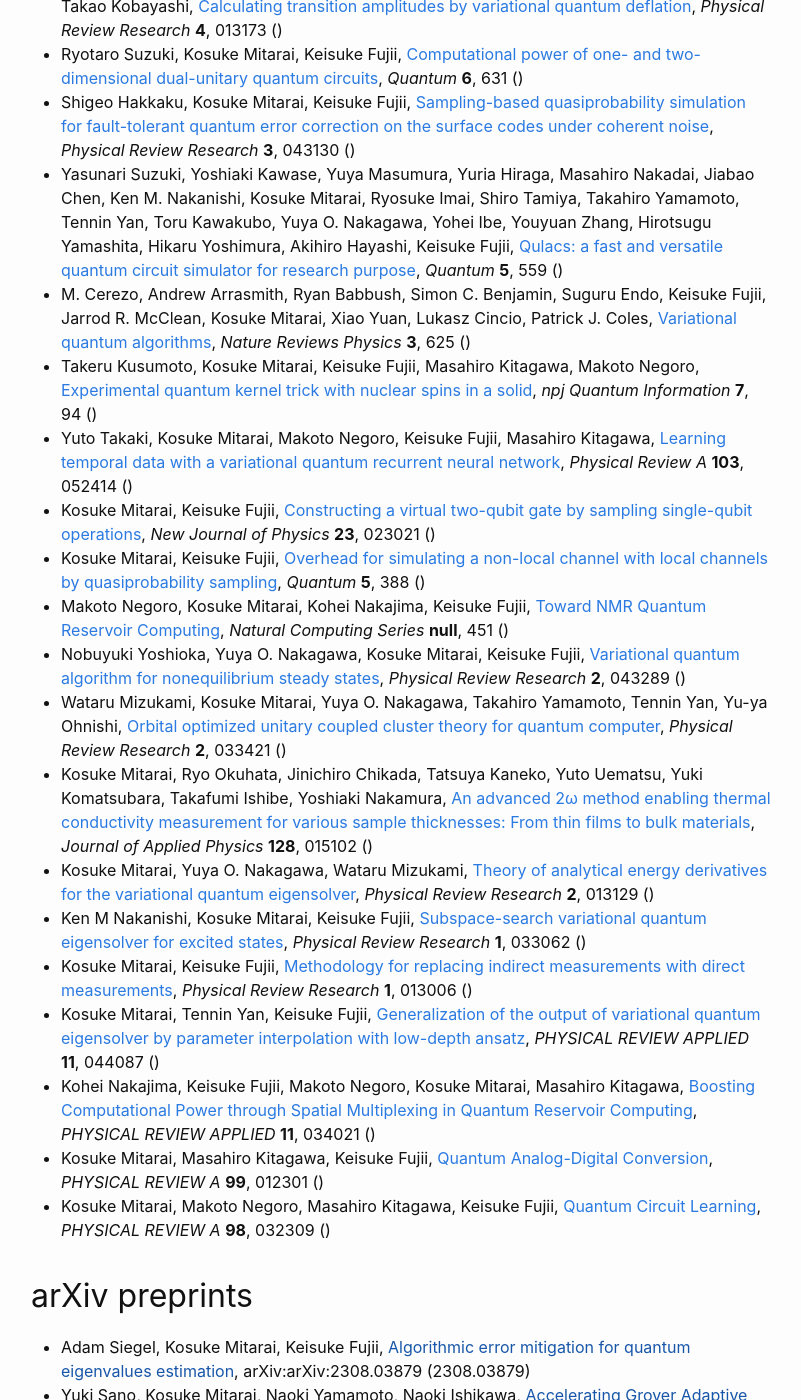
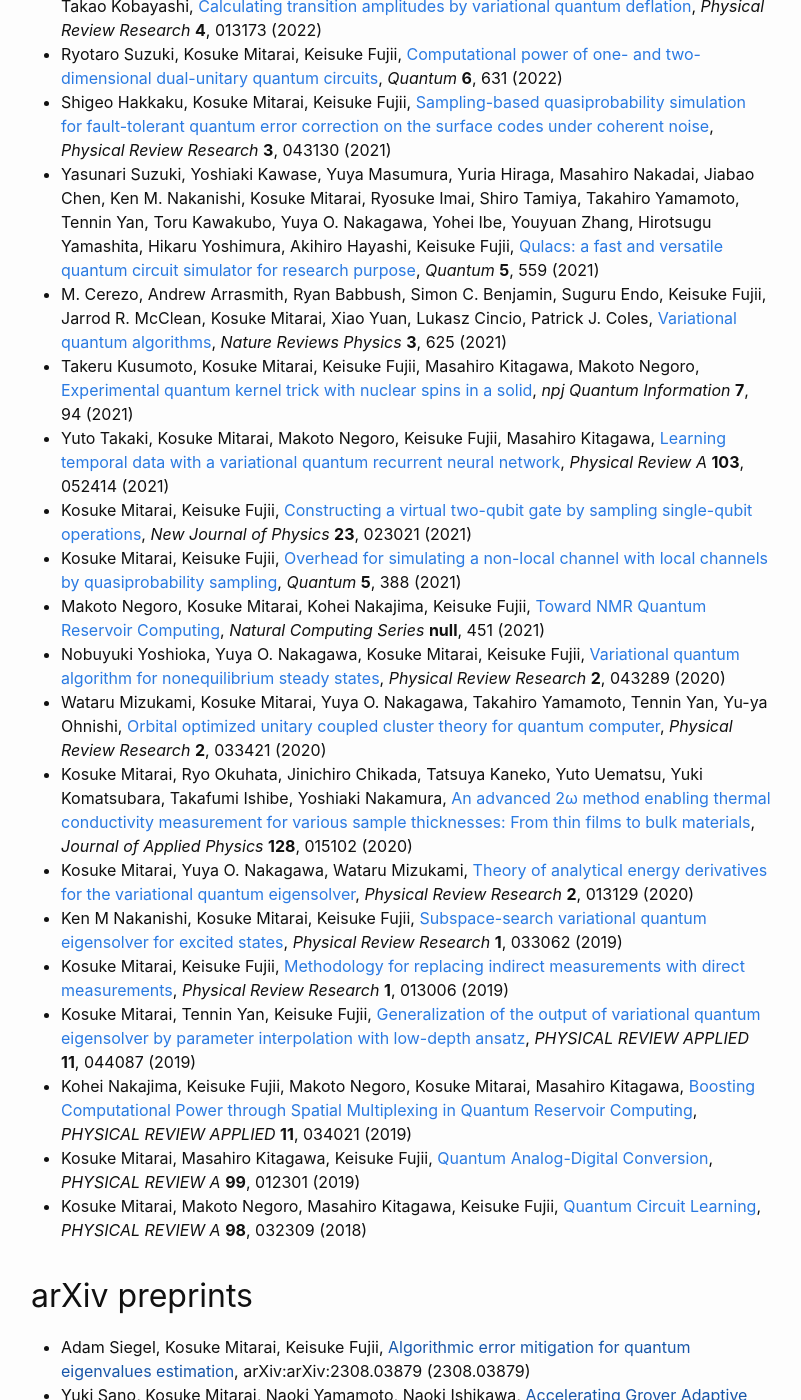
Before and after one commit to kosukemtr/kosukemtr.github.io, a Jekyll site: the page built from publications.md, in a window 1280 px wide and 1400 px high, scrolled down 872 px. Shown: the whole window, without its empty margins (239-1040 px from the left). Built offline with Jekyll 4.4.1, drawn with Linux system fonts in a browser that asks for light colours; some of the changed text lies outside the part shown.

Commit message:
Update publications

```diff
--- a/publications.md
+++ b/publications.md
@@ -3,37 +3,37 @@ layout: page
 title: Publications
 ---
 
-- Kosuke Mitarai, Kiichiro Toyoizumi, Wataru Mizukami, [Perturbation theory with quantum signal processing](https://doi.org/10.22331/q-2023-05-12-1000), *Quantum* **7**, 1000 ()
-- Kentaro Heya, Ken M. Nakanishi, Kosuke Mitarai, Zhiguang Yan, Kun Zuo, Yasunari Suzuki, Takanori Sugiyama, Shuhei Tamate, Yutaka Tabuchi, Keisuke Fujii, Yasunobu Nakamura, [Subspace variational quantum simulator](https://doi.org/10.1103/physrevresearch.5.023078), *Physical Review Research* **5**, 023078 ()
-- Kenji Kubo, Koichi Miyamoto, Kosuke Mitarai, Keisuke Fujii, [Pricing Multi-asset Derivatives by Variational Quantum Algorithms](https://doi.org/10.1109/tqe.2023.3269525), *IEEE Transactions on Quantum Engineering* **4**, 1 ()
-- Yoshiaki Kawase, Kosuke Mitarai, Keisuke Fujii, [Parametric t-stochastic neighbor embedding with quantum neural network](https://doi.org/10.1103/physrevresearch.4.043199), *Physical Review Research* **4**, 043199 ()
-- Luca Erhart, Kosuke Mitarai, Wataru Mizukami, Keisuke Fujii, [Constructing Local Bases for a Deep Variational Quantum Eigensolver for Molecular Systems](https://doi.org/10.1103/physrevapplied.18.064051), *Physical Review Applied* **18**, 064051 ()
-- Shigeo Hakkaku, Yuichiro Tashima, Kosuke Mitarai, Wataru Mizukami, Keisuke Fujii, [Quantifying fermionic nonlinearity of quantum circuits](https://doi.org/10.1103/PhysRevResearch.4.043100), *Physical Review Research* **4**, 043100 ()
-- Kaoru Mizuta, Yuya O. Nakagawa, Kosuke Mitarai, Keisuke Fujii, [Local Variational Quantum Compilation of Large-Scale Hamiltonian Dynamics](https://doi.org/10.1103/prxquantum.3.040302), *PRX Quantum* **3**, 040302 ()
-- Masaya Kohda, Ryosuke Imai, Keita Kanno, Kosuke Mitarai, Wataru Mizukami, Yuya O. Nakagawa, [Quantum expectation-value estimation by computational basis sampling](https://doi.org/10.1103/physrevresearch.4.033173), *Physical Review Research* **4**, 033173 ()
-- Kosuke Mitarai, Yasunari Suzuki, Wataru Mizukami, Yuya O. Nakagawa, Keisuke Fujii, [Quadratic Clifford expansion for efficient benchmarking and initialization of variational quantum algorithms](https://doi.org/10.1103/physrevresearch.4.033012), *Physical Review Research* **4**, 033012 ()
-- Fumiyoshi Kobayashi, Kosuke Mitarai, Keisuke Fujii, [Parent Hamiltonian as a benchmark problem for variational quantum eigensolvers](https://doi.org/10.1103/PhysRevA.105.052415), *Physical Review A* **105**, 052415 ()
-- Keisuke Fujii, Kaoru Mizuta, Hiroshi Ueda, Kosuke Mitarai, Wataru Mizukami, Yuya O. Nakagawa, [Deep Variational Quantum Eigensolver: a divide-and-conquer method for solving a larger problem with smaller size quantum computers](https://doi.org/10.1103/PRXQuantum.3.010346), *PRXQuantum* **3**, 010346 ()
-- Yohei Ibe, Yuya O. Nakagawa, Nathan Earnest, Takahiro Yamamoto, Kosuke Mitarai, Qi Gao, Takao Kobayashi, [Calculating transition amplitudes by variational quantum deflation](https://doi.org/10.1103/physrevresearch.4.013173), *Physical Review Research* **4**, 013173 ()
-- Ryotaro Suzuki, Kosuke Mitarai, Keisuke Fujii, [Computational power of one- and two-dimensional dual-unitary quantum circuits](https://doi.org/10.22331/q-2022-01-24-631), *Quantum* **6**, 631 ()
-- Shigeo Hakkaku, Kosuke Mitarai, Keisuke Fujii, [Sampling-based quasiprobability simulation for fault-tolerant quantum error correction on the surface codes under coherent noise](https://doi.org/10.1103/physrevresearch.3.043130), *Physical Review Research* **3**, 043130 ()
-- Yasunari Suzuki, Yoshiaki Kawase, Yuya Masumura, Yuria Hiraga, Masahiro Nakadai, Jiabao Chen, Ken M. Nakanishi, Kosuke Mitarai, Ryosuke Imai, Shiro Tamiya, Takahiro Yamamoto, Tennin Yan, Toru Kawakubo, Yuya O. Nakagawa, Yohei Ibe, Youyuan Zhang, Hirotsugu Yamashita, Hikaru Yoshimura, Akihiro Hayashi, Keisuke Fujii, [Qulacs: a fast and versatile quantum circuit simulator for research purpose](https://doi.org/10.22331/q-2021-10-06-559), *Quantum* **5**, 559 ()
-- M. Cerezo, Andrew Arrasmith, Ryan Babbush, Simon C. Benjamin, Suguru Endo, Keisuke Fujii, Jarrod R. McClean, Kosuke Mitarai, Xiao Yuan, Lukasz Cincio, Patrick J. Coles, [Variational quantum algorithms](https://doi.org/10.1038/s42254-021-00348-9), *Nature Reviews Physics* **3**, 625 ()
-- Takeru Kusumoto, Kosuke Mitarai, Keisuke Fujii, Masahiro Kitagawa, Makoto Negoro, [Experimental quantum kernel trick with nuclear spins in a solid](https://doi.org/10.1038/s41534-021-00423-0), *npj Quantum Information* **7**, 94 ()
-- Yuto Takaki, Kosuke Mitarai, Makoto Negoro, Keisuke Fujii, Masahiro Kitagawa, [Learning temporal data with a variational quantum recurrent neural network](https://doi.org/10.1103/physreva.103.052414), *Physical Review A* **103**, 052414 ()
-- Kosuke Mitarai, Keisuke Fujii, [Constructing a virtual two-qubit gate by sampling single-qubit operations](https://doi.org/10.1088/1367-2630/abd7bc), *New Journal of Physics* **23**, 023021 ()
-- Kosuke Mitarai, Keisuke Fujii, [Overhead for simulating a non-local channel with local channels by quasiprobability sampling](https://doi.org/10.22331/q-2021-01-28-388), *Quantum* **5**, 388 ()
-- Makoto Negoro, Kosuke Mitarai, Kohei Nakajima, Keisuke Fujii, [Toward NMR Quantum Reservoir Computing](https://doi.org/10.1007/978-981-13-1687-6_19), *Natural Computing Series* **null**, 451 ()
-- Nobuyuki Yoshioka, Yuya O. Nakagawa, Kosuke Mitarai, Keisuke Fujii, [Variational quantum algorithm for nonequilibrium steady states](https://doi.org/10.1103/physrevresearch.2.043289), *Physical Review Research* **2**, 043289 ()
-- Wataru Mizukami, Kosuke Mitarai, Yuya O. Nakagawa, Takahiro Yamamoto, Tennin Yan, Yu-ya Ohnishi, [Orbital optimized unitary coupled cluster theory for quantum computer](https://doi.org/10.1103/physrevresearch.2.033421), *Physical Review Research* **2**, 033421 ()
-- Kosuke Mitarai, Ryo Okuhata, Jinichiro Chikada, Tatsuya Kaneko, Yuto Uematsu, Yuki Komatsubara, Takafumi Ishibe, Yoshiaki Nakamura, [An advanced 2ω method enabling thermal conductivity measurement for various sample thicknesses: From thin films to bulk materials](https://doi.org/10.1063/5.0007302), *Journal of Applied Physics* **128**, 015102 ()
-- Kosuke Mitarai, Yuya O. Nakagawa, Wataru Mizukami, [Theory of analytical energy derivatives for the variational quantum eigensolver](https://doi.org/10.1103/PhysRevResearch.2.013129), *Physical Review Research* **2**, 013129 ()
-- Ken M Nakanishi, Kosuke Mitarai, Keisuke Fujii, [Subspace-search variational quantum eigensolver for excited states](https://doi.org/10.1103/PhysRevResearch.1.033062), *Physical Review Research* **1**, 033062 ()
-- Kosuke Mitarai, Keisuke Fujii, [Methodology for replacing indirect measurements with direct measurements](https://doi.org/10.1103/PhysRevResearch.1.013006), *Physical Review Research* **1**, 013006 ()
-- Kosuke Mitarai, Tennin Yan, Keisuke Fujii, [Generalization of the output of variational quantum eigensolver by parameter interpolation with low-depth ansatz](https://doi.org/10.1103/PhysRevApplied.11.044087), *PHYSICAL REVIEW APPLIED* **11**, 044087 ()
-- Kohei Nakajima, Keisuke Fujii, Makoto Negoro, Kosuke Mitarai, Masahiro Kitagawa, [Boosting Computational Power through Spatial Multiplexing in Quantum Reservoir Computing](https://doi.org/10.1103/PhysRevApplied.11.034021), *PHYSICAL REVIEW APPLIED* **11**, 034021 ()
-- Kosuke Mitarai, Masahiro Kitagawa, Keisuke Fujii, [Quantum Analog-Digital Conversion](https://doi.org/10.1103/PhysRevA.99.012301), *PHYSICAL REVIEW A* **99**, 012301 ()
-- Kosuke Mitarai, Makoto Negoro, Masahiro Kitagawa, Keisuke Fujii, [Quantum Circuit Learning](https://doi.org/10.1103/PhysRevA.98.032309), *PHYSICAL REVIEW A* **98**, 032309 ()
+- Kosuke Mitarai, Kiichiro Toyoizumi, Wataru Mizukami, [Perturbation theory with quantum signal processing](https://doi.org/10.22331/q-2023-05-12-1000), *Quantum* **7**, 1000 (2023)
+- Kentaro Heya, Ken M. Nakanishi, Kosuke Mitarai, Zhiguang Yan, Kun Zuo, Yasunari Suzuki, Takanori Sugiyama, Shuhei Tamate, Yutaka Tabuchi, Keisuke Fujii, Yasunobu Nakamura, [Subspace variational quantum simulator](https://doi.org/10.1103/physrevresearch.5.023078), *Physical Review Research* **5**, 023078 (2023)
+- Kenji Kubo, Koichi Miyamoto, Kosuke Mitarai, Keisuke Fujii, [Pricing Multi-asset Derivatives by Variational Quantum Algorithms](https://doi.org/10.1109/tqe.2023.3269525), *IEEE Transactions on Quantum Engineering* **4**, 1 (2023)
+- Yoshiaki Kawase, Kosuke Mitarai, Keisuke Fujii, [Parametric t-stochastic neighbor embedding with quantum neural network](https://doi.org/10.1103/physrevresearch.4.043199), *Physical Review Research* **4**, 043199 (2022)
+- Luca Erhart, Kosuke Mitarai, Wataru Mizukami, Keisuke Fujii, [Constructing Local Bases for a Deep Variational Quantum Eigensolver for Molecular Systems](https://doi.org/10.1103/physrevapplied.18.064051), *Physical Review Applied* **18**, 064051 (2022)
+- Shigeo Hakkaku, Yuichiro Tashima, Kosuke Mitarai, Wataru Mizukami, Keisuke Fujii, [Quantifying fermionic nonlinearity of quantum circuits](https://doi.org/10.1103/PhysRevResearch.4.043100), *Physical Review Research* **4**, 043100 (2022)
+- Kaoru Mizuta, Yuya O. Nakagawa, Kosuke Mitarai, Keisuke Fujii, [Local Variational Quantum Compilation of Large-Scale Hamiltonian Dynamics](https://doi.org/10.1103/prxquantum.3.040302), *PRX Quantum* **3**, 040302 (2022)
+- Masaya Kohda, Ryosuke Imai, Keita Kanno, Kosuke Mitarai, Wataru Mizukami, Yuya O. Nakagawa, [Quantum expectation-value estimation by computational basis sampling](https://doi.org/10.1103/physrevresearch.4.033173), *Physical Review Research* **4**, 033173 (2022)
+- Kosuke Mitarai, Yasunari Suzuki, Wataru Mizukami, Yuya O. Nakagawa, Keisuke Fujii, [Quadratic Clifford expansion for efficient benchmarking and initialization of variational quantum algorithms](https://doi.org/10.1103/physrevresearch.4.033012), *Physical Review Research* **4**, 033012 (2022)
+- Fumiyoshi Kobayashi, Kosuke Mitarai, Keisuke Fujii, [Parent Hamiltonian as a benchmark problem for variational quantum eigensolvers](https://doi.org/10.1103/PhysRevA.105.052415), *Physical Review A* **105**, 052415 (2022)
+- Keisuke Fujii, Kaoru Mizuta, Hiroshi Ueda, Kosuke Mitarai, Wataru Mizukami, Yuya O. Nakagawa, [Deep Variational Quantum Eigensolver: a divide-and-conquer method for solving a larger problem with smaller size quantum computers](https://doi.org/10.1103/PRXQuantum.3.010346), *PRXQuantum* **3**, 010346 (2022)
+- Yohei Ibe, Yuya O. Nakagawa, Nathan Earnest, Takahiro Yamamoto, Kosuke Mitarai, Qi Gao, Takao Kobayashi, [Calculating transition amplitudes by variational quantum deflation](https://doi.org/10.1103/physrevresearch.4.013173), *Physical Review Research* **4**, 013173 (2022)
+- Ryotaro Suzuki, Kosuke Mitarai, Keisuke Fujii, [Computational power of one- and two-dimensional dual-unitary quantum circuits](https://doi.org/10.22331/q-2022-01-24-631), *Quantum* **6**, 631 (2022)
+- Shigeo Hakkaku, Kosuke Mitarai, Keisuke Fujii, [Sampling-based quasiprobability simulation for fault-tolerant quantum error correction on the surface codes under coherent noise](https://doi.org/10.1103/physrevresearch.3.043130), *Physical Review Research* **3**, 043130 (2021)
+- Yasunari Suzuki, Yoshiaki Kawase, Yuya Masumura, Yuria Hiraga, Masahiro Nakadai, Jiabao Chen, Ken M. Nakanishi, Kosuke Mitarai, Ryosuke Imai, Shiro Tamiya, Takahiro Yamamoto, Tennin Yan, Toru Kawakubo, Yuya O. Nakagawa, Yohei Ibe, Youyuan Zhang, Hirotsugu Yamashita, Hikaru Yoshimura, Akihiro Hayashi, Keisuke Fujii, [Qulacs: a fast and versatile quantum circuit simulator for research purpose](https://doi.org/10.22331/q-2021-10-06-559), *Quantum* **5**, 559 (2021)
+- M. Cerezo, Andrew Arrasmith, Ryan Babbush, Simon C. Benjamin, Suguru Endo, Keisuke Fujii, Jarrod R. McClean, Kosuke Mitarai, Xiao Yuan, Lukasz Cincio, Patrick J. Coles, [Variational quantum algorithms](https://doi.org/10.1038/s42254-021-00348-9), *Nature Reviews Physics* **3**, 625 (2021)
+- Takeru Kusumoto, Kosuke Mitarai, Keisuke Fujii, Masahiro Kitagawa, Makoto Negoro, [Experimental quantum kernel trick with nuclear spins in a solid](https://doi.org/10.1038/s41534-021-00423-0), *npj Quantum Information* **7**, 94 (2021)
+- Yuto Takaki, Kosuke Mitarai, Makoto Negoro, Keisuke Fujii, Masahiro Kitagawa, [Learning temporal data with a variational quantum recurrent neural network](https://doi.org/10.1103/physreva.103.052414), *Physical Review A* **103**, 052414 (2021)
+- Kosuke Mitarai, Keisuke Fujii, [Constructing a virtual two-qubit gate by sampling single-qubit operations](https://doi.org/10.1088/1367-2630/abd7bc), *New Journal of Physics* **23**, 023021 (2021)
+- Kosuke Mitarai, Keisuke Fujii, [Overhead for simulating a non-local channel with local channels by quasiprobability sampling](https://doi.org/10.22331/q-2021-01-28-388), *Quantum* **5**, 388 (2021)
+- Makoto Negoro, Kosuke Mitarai, Kohei Nakajima, Keisuke Fujii, [Toward NMR Quantum Reservoir Computing](https://doi.org/10.1007/978-981-13-1687-6_19), *Natural Computing Series* **null**, 451 (2021)
+- Nobuyuki Yoshioka, Yuya O. Nakagawa, Kosuke Mitarai, Keisuke Fujii, [Variational quantum algorithm for nonequilibrium steady states](https://doi.org/10.1103/physrevresearch.2.043289), *Physical Review Research* **2**, 043289 (2020)
+- Wataru Mizukami, Kosuke Mitarai, Yuya O. Nakagawa, Takahiro Yamamoto, Tennin Yan, Yu-ya Ohnishi, [Orbital optimized unitary coupled cluster theory for quantum computer](https://doi.org/10.1103/physrevresearch.2.033421), *Physical Review Research* **2**, 033421 (2020)
+- Kosuke Mitarai, Ryo Okuhata, Jinichiro Chikada, Tatsuya Kaneko, Yuto Uematsu, Yuki Komatsubara, Takafumi Ishibe, Yoshiaki Nakamura, [An advanced 2ω method enabling thermal conductivity measurement for various sample thicknesses: From thin films to bulk materials](https://doi.org/10.1063/5.0007302), *Journal of Applied Physics* **128**, 015102 (2020)
+- Kosuke Mitarai, Yuya O. Nakagawa, Wataru Mizukami, [Theory of analytical energy derivatives for the variational quantum eigensolver](https://doi.org/10.1103/PhysRevResearch.2.013129), *Physical Review Research* **2**, 013129 (2020)
+- Ken M Nakanishi, Kosuke Mitarai, Keisuke Fujii, [Subspace-search variational quantum eigensolver for excited states](https://doi.org/10.1103/PhysRevResearch.1.033062), *Physical Review Research* **1**, 033062 (2019)
+- Kosuke Mitarai, Keisuke Fujii, [Methodology for replacing indirect measurements with direct measurements](https://doi.org/10.1103/PhysRevResearch.1.013006), *Physical Review Research* **1**, 013006 (2019)
+- Kosuke Mitarai, Tennin Yan, Keisuke Fujii, [Generalization of the output of variational quantum eigensolver by parameter interpolation with low-depth ansatz](https://doi.org/10.1103/PhysRevApplied.11.044087), *PHYSICAL REVIEW APPLIED* **11**, 044087 (2019)
+- Kohei Nakajima, Keisuke Fujii, Makoto Negoro, Kosuke Mitarai, Masahiro Kitagawa, [Boosting Computational Power through Spatial Multiplexing in Quantum Reservoir Computing](https://doi.org/10.1103/PhysRevApplied.11.034021), *PHYSICAL REVIEW APPLIED* **11**, 034021 (2019)
+- Kosuke Mitarai, Masahiro Kitagawa, Keisuke Fujii, [Quantum Analog-Digital Conversion](https://doi.org/10.1103/PhysRevA.99.012301), *PHYSICAL REVIEW A* **99**, 012301 (2019)
+- Kosuke Mitarai, Makoto Negoro, Masahiro Kitagawa, Keisuke Fujii, [Quantum Circuit Learning](https://doi.org/10.1103/PhysRevA.98.032309), *PHYSICAL REVIEW A* **98**, 032309 (2018)
 
 ## arXiv preprints
 
```
